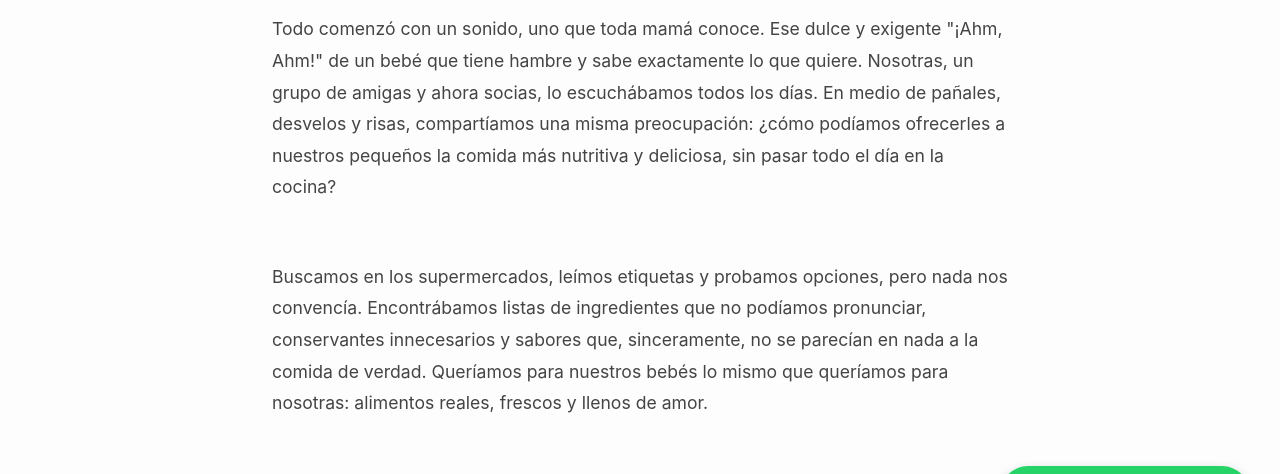
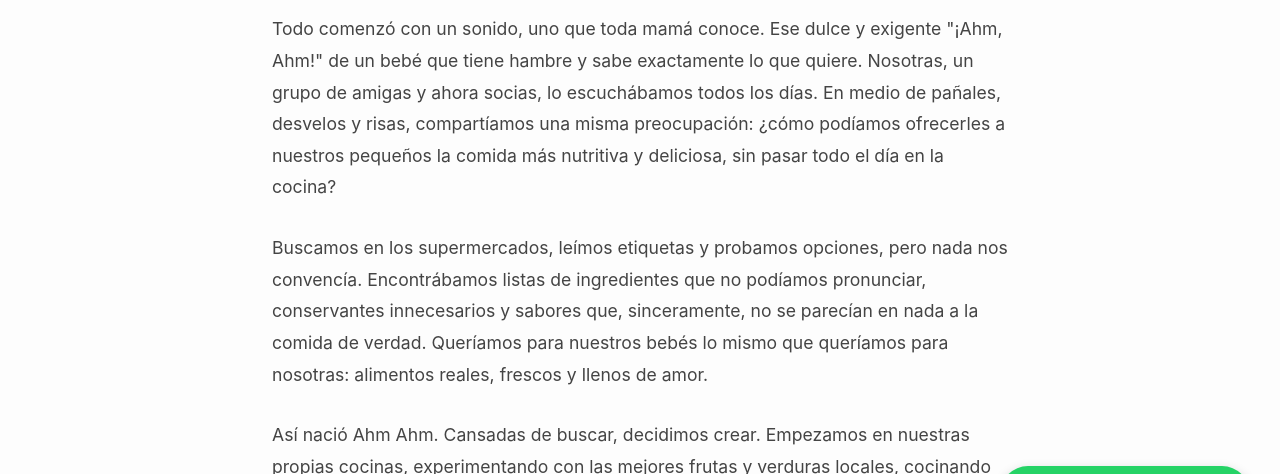
Before and after one commit to darevalog96/ahm-ahm-website, a plain HTML site: page about.html in a window 1280 px wide. Shown: the part 248-722 px from the top of the page. Drawn offline with Linux system fonts and the light colour scheme.

Commit message:
Add files via upload

```diff
--- a/about.html
+++ b/about.html
@@ -23,11 +23,11 @@
         <div class="content-page">
             <h2>Nuestra Historia</h2>
             <p>
-                Todo comenzó con un sonido, uno que toda mamá conoce. Ese dulce y exigente "¡Ahm, Ahm!" de un bebé que tiene hambre y sabe exactamente lo que quiere. Nosotras, un grupo de amigas y ahora socias, lo escuchábamos todos los días. En medio de pañales, desvelos y risas, compartíamos una misma preocupación: ¿cómo podíamos ofrecerles a nuestros pequeños la comida más nutritiva y deliciosa, sin pasar todo el día en la cocina?</p><br><br>
+                Todo comenzó con un sonido, uno que toda mamá conoce. Ese dulce y exigente "¡Ahm, Ahm!" de un bebé que tiene hambre y sabe exactamente lo que quiere. Nosotras, un grupo de amigas y ahora socias, lo escuchábamos todos los días. En medio de pañales, desvelos y risas, compartíamos una misma preocupación: ¿cómo podíamos ofrecerles a nuestros pequeños la comida más nutritiva y deliciosa, sin pasar todo el día en la cocina?</p><br>
 <p>
-Buscamos en los supermercados, leímos etiquetas y probamos opciones, pero nada nos convencía. Encontrábamos listas de ingredientes que no podíamos pronunciar, conservantes innecesarios y sabores que, sinceramente, no se parecían en nada a la comida de verdad. Queríamos para nuestros bebés lo mismo que queríamos para nosotras: alimentos reales, frescos y llenos de amor.</p><br><br>
+Buscamos en los supermercados, leímos etiquetas y probamos opciones, pero nada nos convencía. Encontrábamos listas de ingredientes que no podíamos pronunciar, conservantes innecesarios y sabores que, sinceramente, no se parecían en nada a la comida de verdad. Queríamos para nuestros bebés lo mismo que queríamos para nosotras: alimentos reales, frescos y llenos de amor.</p><br>
 <p>
-Así nació Ahm Ahm. Cansadas de buscar, decidimos crear. Empezamos en nuestras propias cocinas, experimentando con las mejores frutas y verduras locales, cocinando al vapor para conservar cada nutriente y, sobre todo, probando cada receta con los jueces más honestos: nuestros propios hijos. Sus "Ahm, Ahm" de aprobación fueron nuestra señal para seguir adelante.</p><br><br>
+Así nació Ahm Ahm. Cansadas de buscar, decidimos crear. Empezamos en nuestras propias cocinas, experimentando con las mejores frutas y verduras locales, cocinando al vapor para conservar cada nutriente y, sobre todo, probando cada receta con los jueces más honestos: nuestros propios hijos. Sus "Ahm, Ahm" de aprobación fueron nuestra señal para seguir adelante.</p><br>
 <p>
 Ahm Ahm es más que una empresa; es el resultado de nuestra experiencia como madres. Entendemos el deseo de dar lo mejor, la falta de tiempo y la confianza que se deposita en cada cucharada. Por eso, cada uno de nuestros productos es exactamente lo que nosotras daríamos a nuestros hijos: puro, simple y hecho con el corazón.
             </p>
```
